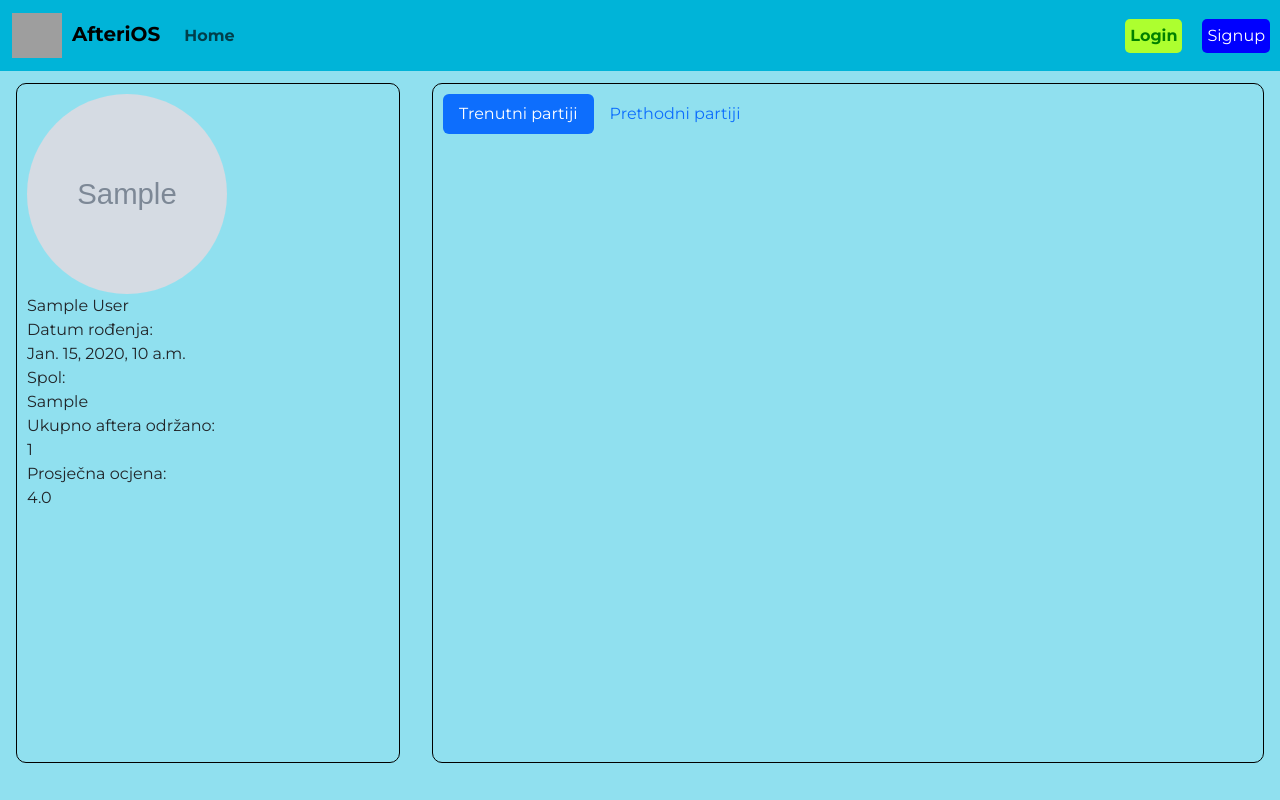
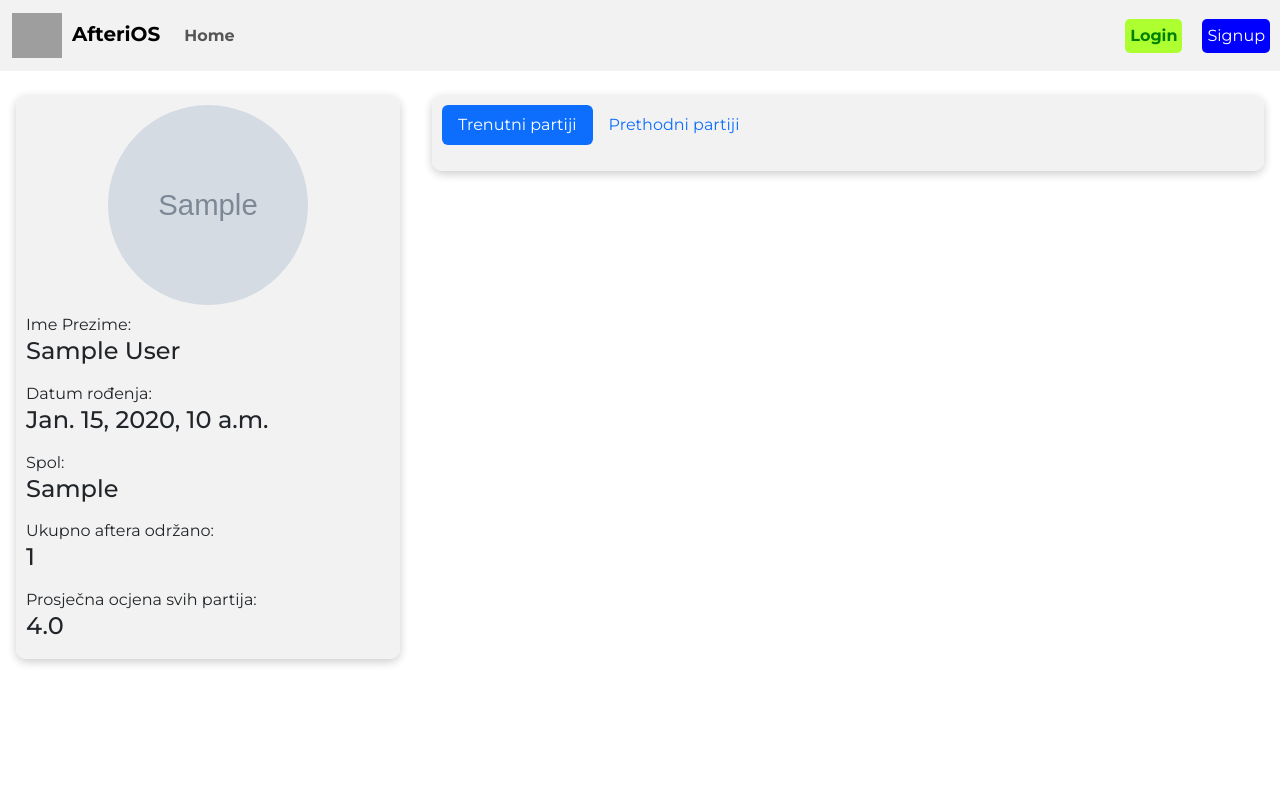
Before and after one commit to filipleskovic/AfteroiOS, a Django app: page /parties/profile/1/ in a window 1280 px wide. Run offline with Django 5.2, Linux system fonts and the light colour scheme; tables that the repository leaves empty hold one stand-in row (values such as "Sample post"); grey boxes marked "Sample" are stand-in pictures; parts of the project's set-up code (start-up, migrations or seed data) failed here and were passed over; some libraries are stand-ins or nearby versions; grey boxes are pictures that could not be loaded.

Commit message:
profile page redesign, change page background and nav bg

```diff
--- a/app/static/app/css/app.css
+++ b/app/static/app/css/app.css
@@ -2,6 +2,8 @@
   margin: 0;
   padding: 0;
   font-family: "Montserrat", sans-serif;
+  --surface: "#FFFFFF";
+  --card: "#DBDBDB"
 }
 
 .body-custom {
@@ -53,14 +55,14 @@
 }
 
 ::-webkit-scrollbar {
-  width: 20px;
+  width: 15px;
 }
 
 ::-webkit-scrollbar-track {
   background-color: transparent;
 }
 ::-webkit-scrollbar-thumb {
-  background-color: #6d7071;
+  background-color: #9da2a4;
   border-radius: 20px;
   border: 6px solid transparent;
   background-clip: content-box;
--- a/app/static/app/css/profile.css
+++ b/app/static/app/css/profile.css
@@ -1,22 +1,36 @@
 .grid-container {
   display: grid;
-  grid-template-columns: 30% 65%;
+  grid-template-columns: minmax(20%, 30%) 65%;
   justify-content: space-around;
+  align-items: start;
 }
 
 .grid-item {
-  margin-top: calc(7.5dvh - 48px);
-  height: 85dvh;
-  border: 1px solid black;
+  background-color: #f2f2f2f2;
+  margin-top: calc(7.5dvh - 36px);
+  max-height: 85dvh;
+  padding: 10px;
+  overflow-y: auto;
+  display: flex;
+  flex-direction: column;
+  justify-content: flex-start;
   border-radius: 10px;
-  padding: 10px;
+  box-shadow: 0 3px 10px rgb(0 0 0 / 0.2);
 }
 
-p{
+.profile-container {
+  height: 100%;
+  width: 100%;
+  display: flex;
+  flex-direction: column;
+  align-items: flex-start;
+}
+
+p {
   margin: 0;
 }
 
-.accordion-body{
+.accordion-body {
   max-height: 300px;
   overflow-y: auto;
 }
--- a/app/templates/app/base.html
+++ b/app/templates/app/base.html
@@ -42,8 +42,8 @@
     />
   </head>
 
-<body style="overflow-x:hidden; background-color: #90e0ef;">
-  <nav class="navbar navbar-expand-lg" style="background-color: #00b4d8;">
+<body style="overflow-x:hidden; background-color: white;">
+  <nav class="navbar navbar-expand-lg" style="background-color: #F2F2F2;">
     <div class="container-fluid">
       <a class="navbar-brand" href="{% url 'app:index' %}" style="font-weight: bold;"><img
           src="https://as1.ftcdn.net/v2/jpg/05/12/50/66/1000_F_512506612_gtoY8IvNuOIBnac4jwGYN3Nx11VMKWoC.jpg"
--- a/app/templates/app/profile.html
+++ b/app/templates/app/profile.html
@@ -2,22 +2,26 @@
 <div>
   <div class="grid-container">
     <div class="grid-item">
+      <div class="profile-container">
         <img
           class="rounded-circle shadow-4-strong"
           src="{{ user_data.avatar_url }}"
           alt="avatar"
           height="200px"
           width="200px"
+          style="align-self: center;"
         />
-      <p>{{ user_data.first_name }} {{ user_data.last_name }}</p>
-      <label>Datum rođenja:</label>
-      <p>{{ user_data.date_of_birth }}</p>
-      <label>Spol:</label>
-      <p>{{ user_data.gender }}</p>
-      <label>Ukupno aftera održano:</label>
-      <p>{{ total_parties }}</p>
-      <label>Prosječna ocjena:</label>
-      <p>{{ average_rating }}</p>
+        <label class="mt-2">Ime Prezime:</label>
+        <h4>{{ user_data.first_name }} {{ user_data.last_name }}</h4>
+        <label class="mt-2">Datum rođenja:</label>
+        <h4>{{ user_data.date_of_birth }}</h4>
+        <label class="mt-2">Spol:</label>
+        <h4>{{ user_data.gender }}</h4>
+        <label class="mt-2">Ukupno aftera održano:</label>
+        <h4>{{ total_parties }}</h4>
+        <label class="mt-2">Prosječna ocjena svih partija:</label>
+        <h4>{{ average_rating }}</h4>
+      </div>
     </div>
     <div class="grid-item">
       <ul class="nav nav-pills mb-3" id="pills-tab" role="tablist">
@@ -61,12 +65,13 @@
           role="tabpanel"
           aria-labelledby="pills-current-parties-tab"
         >
-          <div class="accordion" id="accordionExample">
+          <div class="accordion" id="accordionExample" >
             {% for party in current_parties %}
             <div class="accordion-item">
               <h2
                 class="accordion-header"
                 id="heading{{party.party_details.id}}"
+
               >
                 <button
                   class="accordion-button"
@@ -75,7 +80,7 @@
                   data-bs-target="#collapse{{party.party_details.id}}"
                   aria-expanded="false"
                   aria-controls="collapse{{party.party_details.id}}"
-                  style="align-items: flex-end; background: white"
+                  style="align-items: flex-end; background: #e1e1e1;"
                 >
                   <img
                     src="{{party.party_details.party_poster_fk.party_url}}"
@@ -98,9 +103,7 @@
                 aria-labelledby="heading{{party.party_details.id}}"
                 data-bs-parent="#accordionExample"
               >
-                <div
-                  class="accordion-body"
-                >
+                <div class="accordion-body" >
                   {% for recension in party.recensions %}
                   <div style="width: 100%; padding: 10px">
                     <div style="display: flex; align-items: flex-end">
@@ -158,7 +161,7 @@
                   data-bs-target="#collapse{{party.party_details.id}}"
                   aria-expanded="false"
                   aria-controls="collapse{{party.party_details.id}}"
-                  style="align-items: flex-end; background: white"
+                  style="align-items: flex-end; background: #e1e1e1;"
                 >
                   <img
                     src="{{party.party_details.party_poster_fk.party_url}}"
@@ -200,7 +203,8 @@
                     <div
                       style="
                         width: 100%;
-                        height: 150px;
+                        max-height: 150px;
+                        overflow-y:auto;
                         border: 1px solid black;
                         border-radius: 5px;
                         padding: 10px;
```
Also changed, not shown: app/templates/app/index.html (+13 -6 lines). Lines whose indentation alone changed are shown as unchanged.
